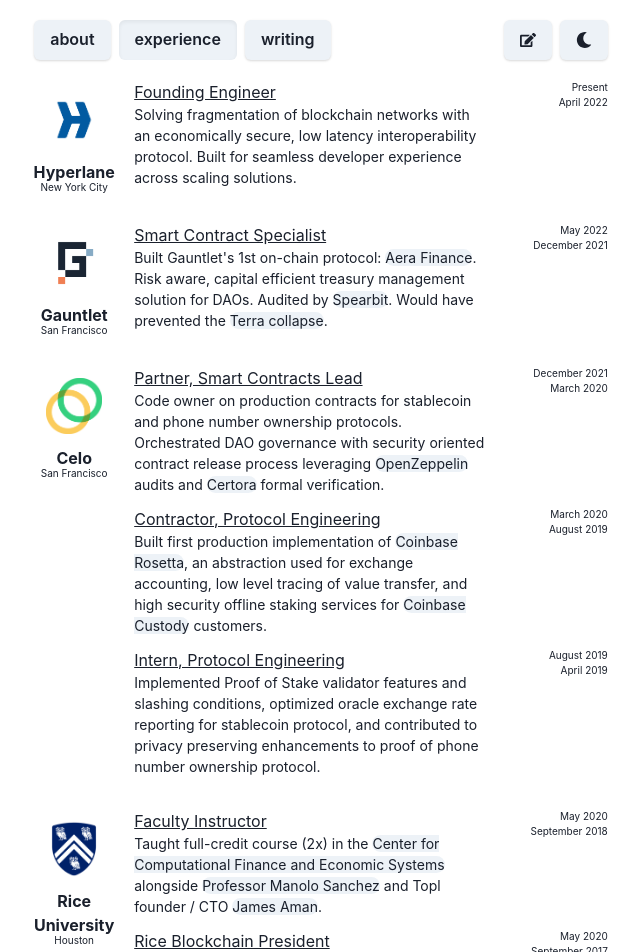
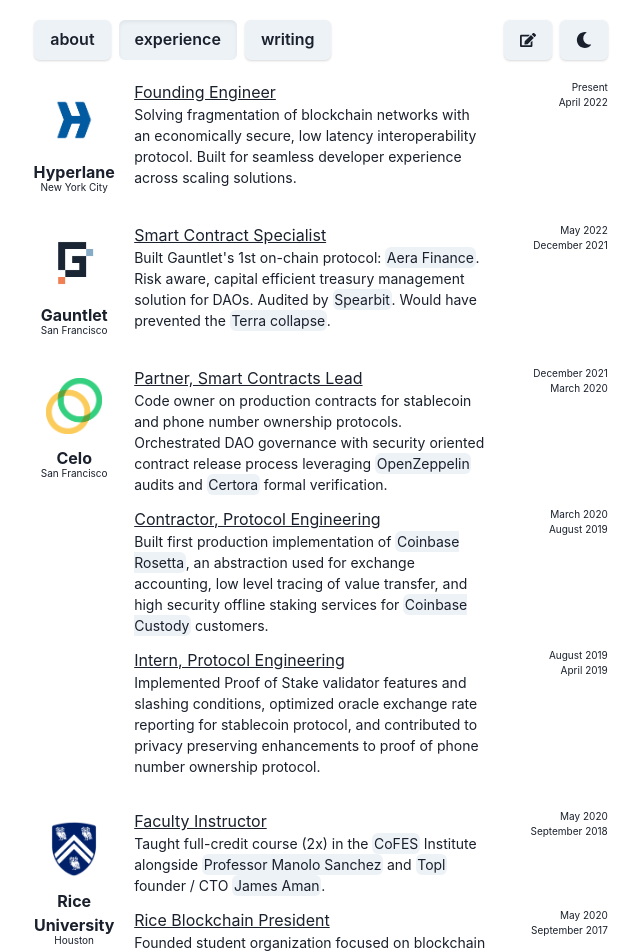
Before and after one commit to yorhodes/website, a Next.js app: page /experience in a window 1280 px wide. Shown: the top 952 px of the page, without its empty margins (319-959 px from the left). Built offline with nearby package versions, Linux system fonts and the light colour scheme.

Commit message:
Small tweaks

```diff
--- a/components/appendix.tsx
+++ b/components/appendix.tsx
@@ -2,12 +2,13 @@
 
 const Appendix = (text: string, appendix: Record<string, string>) => {
   const chunks = useHighlight({ text, query: Object.keys(appendix) });
-  const color = useColorModeValue("gray.100", "gray.600");
+  const color = useColorModeValue("gray.100", "gray.700");
   return chunks.map(({ match, text }) => {
     if (!match) return text;
     return (
       <Link
-        rounded="full"
+        rounded="md"
+        padding="0.1rem"
         background={color}
         key={text}
         href={appendix[text]}
--- a/data/appendix.json
+++ b/data/appendix.json
@@ -1,5 +1,5 @@
 {
-    "Center for Computational Finance and Economic Systems": "https://cofes.rice.edu/",
+    "CoFES": "https://cofes.rice.edu/",
     "Professor Manolo Sanchez": "https://business.rice.edu/person/manolo-sanchez",
     "James Aman": "https://www.linkedin.com/in/dr-james-aman/",
     "Rice Blockchain": "https://medium.com/rice-blockchain",
@@ -16,5 +16,6 @@
     "Houston Ethereum Meetup": "https://www.meetup.com/houstonethereum/",
     "Coinbase Rosetta": "https://www.rosetta-api.org/",
     "Coinbase Custody": "https://www.coinbase.com/prime/custody",
-    "Terra collapse": "https://www.forbes.com/sites/rahulrai/2022/05/17/the-death-spiral-how-terras-algorithmic-stablecoin-came-crashing-down/?sh=679ba6ea71a2"
+    "Terra collapse": "https://www.forbes.com/sites/rahulrai/2022/05/17/the-death-spiral-how-terras-algorithmic-stablecoin-came-crashing-down/?sh=679ba6ea71a2",
+    "Topl": "https://topl.co/"
 }
--- a/data/experience.json
+++ b/data/experience.json
@@ -61,7 +61,7 @@
         "roles": [
             {
                 "title": "Faculty Instructor",
-                "description": "Taught full-credit course (2x) in the Center for Computational Finance and Economic Systems alongside Professor Manolo Sanchez and Topl founder / CTO James Aman.",
+                "description": "Taught full-credit course (2x) in the CoFES Institute alongside Professor Manolo Sanchez and Topl founder / CTO James Aman.",
                 "end": "May 2020",
                 "start": "September 2018"
             },
```
